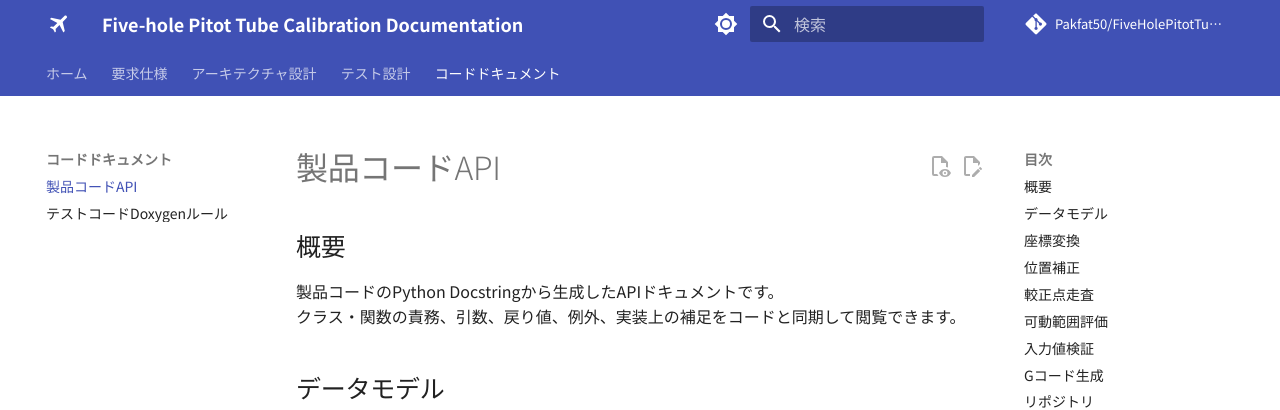
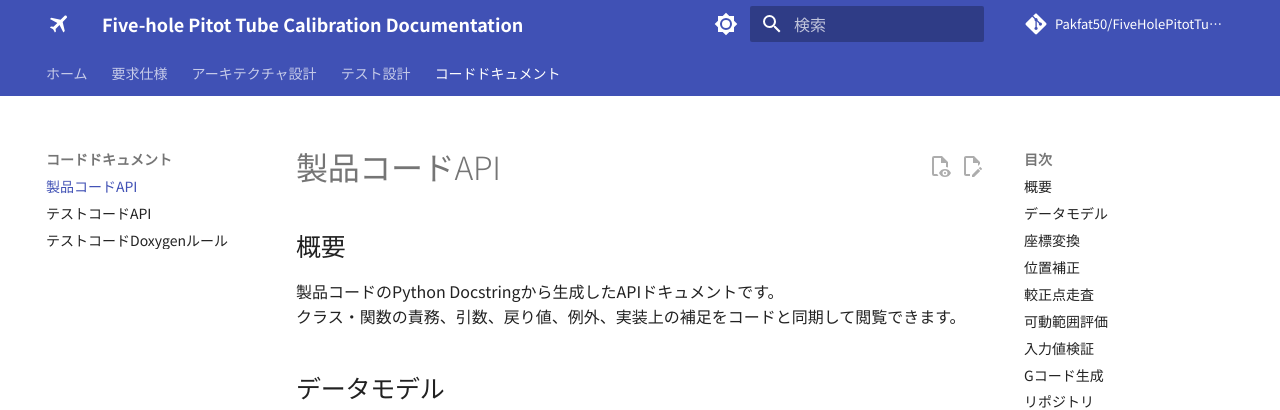
Before and after one commit to Pakfat50/FiveHolePitotTubeCalibration, an MkDocs documentation site: the page built from docs/api.md, in a window 1280 px wide. Shown: the top 410 px of the page. Built offline with MkDocs 1.6.1 and Material for MkDocs 9.7.7, drawn with Linux system fonts in a browser that asks for light colours; comment, search, counter and statistics services are not loaded.

Commit message:
docs: add test code API navigation

```diff
--- a/mkdocs.yml
+++ b/mkdocs.yml
@@ -102,4 +102,5 @@ nav:
       - テスト仕様書: test_specification.md
   - コードドキュメント:
       - 製品コードAPI: api.md
+      - テストコードAPI: test-api.md
       - テストコードDoxygenルール: test_doxygen_guideline.md
```
